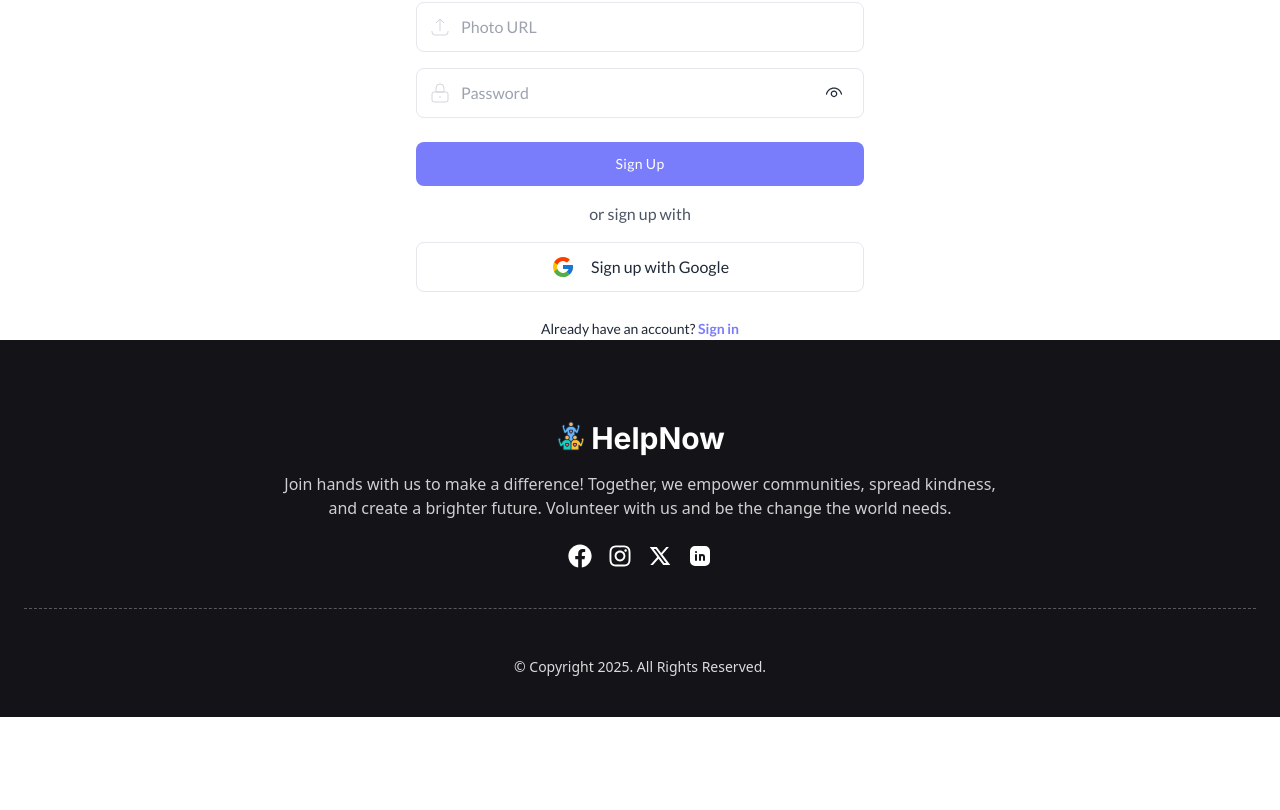
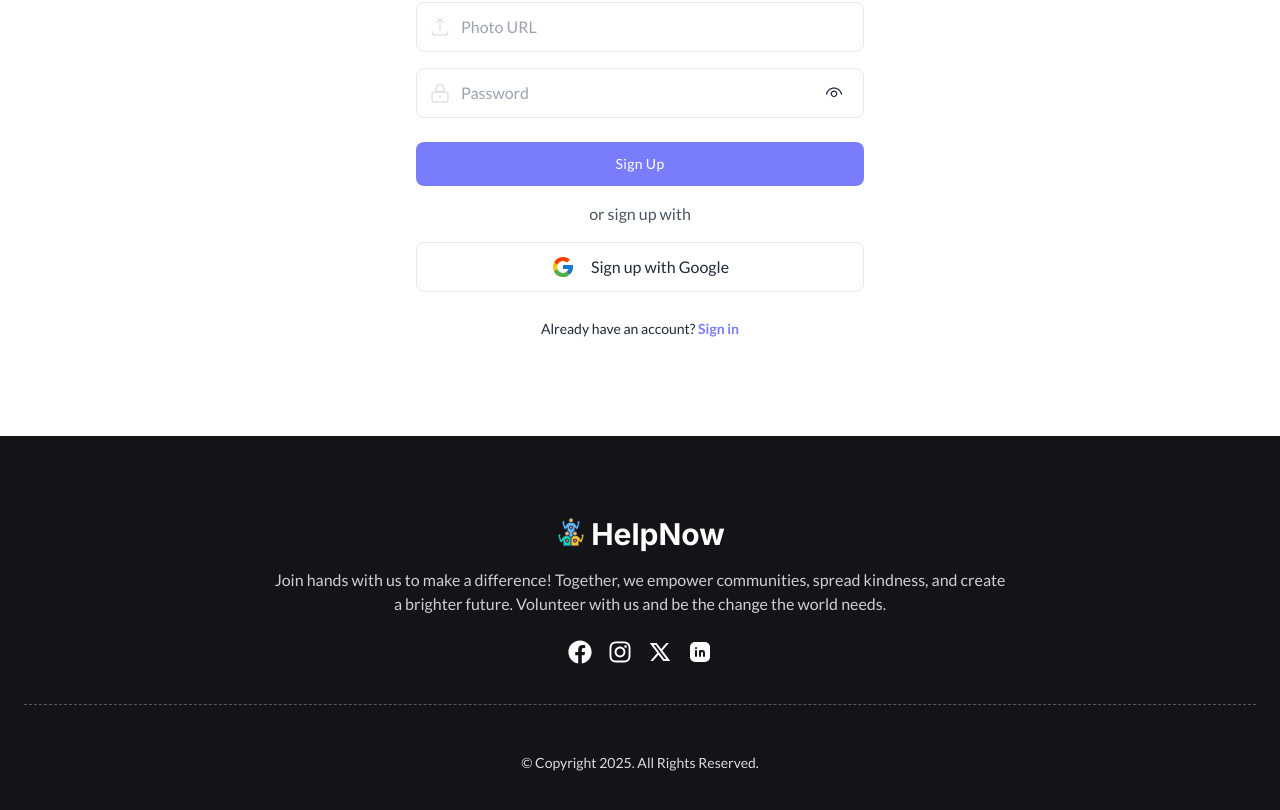
Before and after one commit to saifullahkabir/HelpNow-Platform, a React (Vite) app: page /register in a window 1280 px wide. Shown: the part 442-1252 px from the top of the page. Before the commit the page ends 1159 px from the top, so only its background shows below. Built offline with nearby package versions, Linux system fonts and the light colour scheme; no server answers.

Commit message:
added errorpage with handleGoBack button

```diff
--- a/src/components/Footer.jsx
+++ b/src/components/Footer.jsx
@@ -5,7 +5,7 @@ import { RiTwitterXLine } from "react-icons/ri";
 import { TbBrandLinkedinFilled } from "react-icons/tb";
 const Footer = () => {
     return (
-        <div className='bg-[#131318] py-6 md:py-8 lg:py-10'>
+        <div className='bg-[#131318] py-6 md:py-8 lg:py-10 font-lato'>
             <div className="pt-6 md:pt-8 lg:pt-10 container mx-auto  px-6">
                 <div className=" justify-center">
                     <div className='flex  justify-center gap-1'>
@@ -14,11 +14,19 @@ const Footer = () => {
                     </div>
                     <p className='text-white opacity-80 py-4 md:w-[80%] lg:w-[70%] xl:w-[60%] 2xl:w-[50%] mx-auto text-center text-sm md:text-base '>Join hands with us to make a difference! Together, we empower communities, spread kindness, and create a brighter future. Volunteer with us and be the change the world needs.</p>
                     <div >
-                <a className='flex gap-3 lg:gap-4 text-white justify-center text-xl lg:text-2xl mt-2' href='/'>
-                <FaFacebook  />
+                        <a className='flex gap-3 lg:gap-4 text-white justify-center text-xl lg:text-2xl mt-2'>
+                            <a href="https://www.facebook.com">
+                                <FaFacebook />
+                            </a>
+                            <a href="https://www.instagram.com">
                                 <FaInstagram />
+                            </a>
+                            <a href="https://x.com">
                                 <RiTwitterXLine />
+                            </a>
+                            <a href="https://www.linkedin.com">
                                 <TbBrandLinkedinFilled />
+                            </a>
                         </a>
                     </div>
                     <hr className=' border-dashed border-white border-opacity-30 mt-6 md:mt-8 lg:mt-10 ' />
--- a/src/pages/Authentication/Login.jsx
+++ b/src/pages/Authentication/Login.jsx
@@ -41,7 +41,7 @@ const Login = () => {
         }
     }
     return (
-        <div>
+        <div className='pb-14 md:pb-20 xl:pb-24'>
             <section className="font-lato ">
                 <div className="container flex items-center justify-center mt-10 md:mt-16 lg:mt-20 xl:mt-28 px-6 mx-auto">
                     <div className="w-full max-w-md">
--- a/src/pages/Authentication/Register.jsx
+++ b/src/pages/Authentication/Register.jsx
@@ -58,7 +58,7 @@ const Register = () => {
 
     }
     return (
-        <div>
+        <div className="pb-14 md:pb-20 xl:pb-24">
             <section className="font-lato ">
                 <div className="container flex items-center justify-center mt-10 md:mt-16 lg:mt-20 xl:mt-28 px-6 mx-auto">
                     <div className="w-full max-w-md">
--- /dev/null
+++ b/src/pages/ErrorPage.jsx
@@ -0,0 +1,24 @@
+import { Link, useNavigate } from 'react-router-dom';
+import error from '../assets/error.jpg'
+const ErrorPage = () => {
+    const navigate = useNavigate();
+    const handleGoBack = () => {
+        navigate(-1);
+    }
+    return (
+        <div className=' py-16 md:py-20 xl:py-28 font-inter'>
+            <div className='flex justify-center items-center'>
+                <img className='w-[350px] md:w-[450px] lg:w-[500px]' src={error} alt="" /></div>
+            <div className='flex justify-center mt-6 md:mt-8 xl:mt-12 gap-6 md:gap-6 xl:gap-10'>
+                <div onClick={handleGoBack}>
+                    <h2 className='btn btn-sm shadow-xl border-none px-6 lg:px-8 font-bold text-sm xl:text-base bg-yellow-400'>Go Back</h2>
+                </div>
+                <div>
+                    <Link className='btn btn-sm shadow-xl border-none  px-6 lg:px-8 font-bold text-sm xl:text-base bg-gray-800 text-white' to='/'>Home</Link>
+                </div>
+            </div>
+        </div>
+    );
+};
+
+export default ErrorPage;
--- a/src/routes/Routes.jsx
+++ b/src/routes/Routes.jsx
@@ -3,10 +3,12 @@ import Main from "../layouts/Main";
 import Home from "../pages/Home";
 import Login from "../pages/Authentication/Login";
 import Register from "../pages/Authentication/Register";
+import ErrorPage from "../pages/ErrorPage";
 
 const router = createBrowserRouter([
     {
       path: "/",
+      errorElement: <ErrorPage></ErrorPage>,
       element: <Main></Main>,
       children: [
         {
```
Also changed, not shown: src/assets/error.jpg (added). Lines whose indentation alone changed are shown as unchanged.
